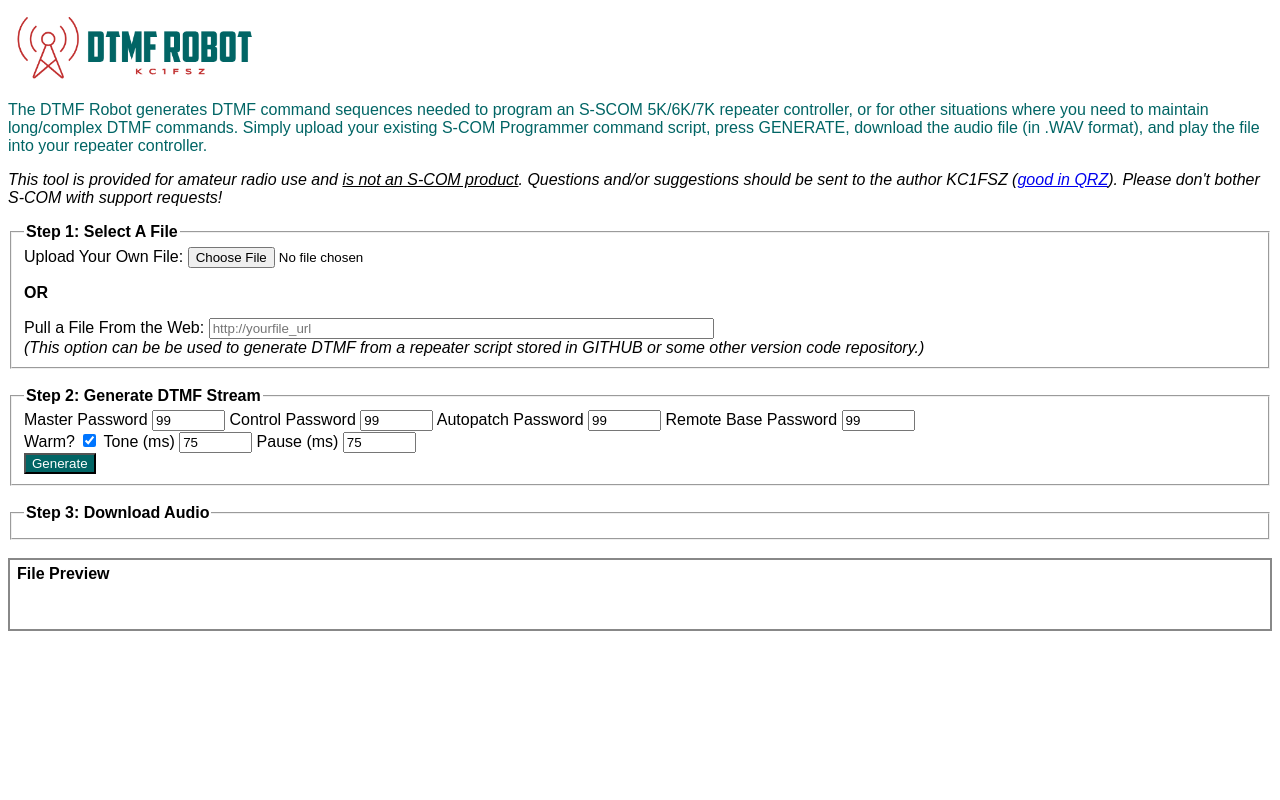
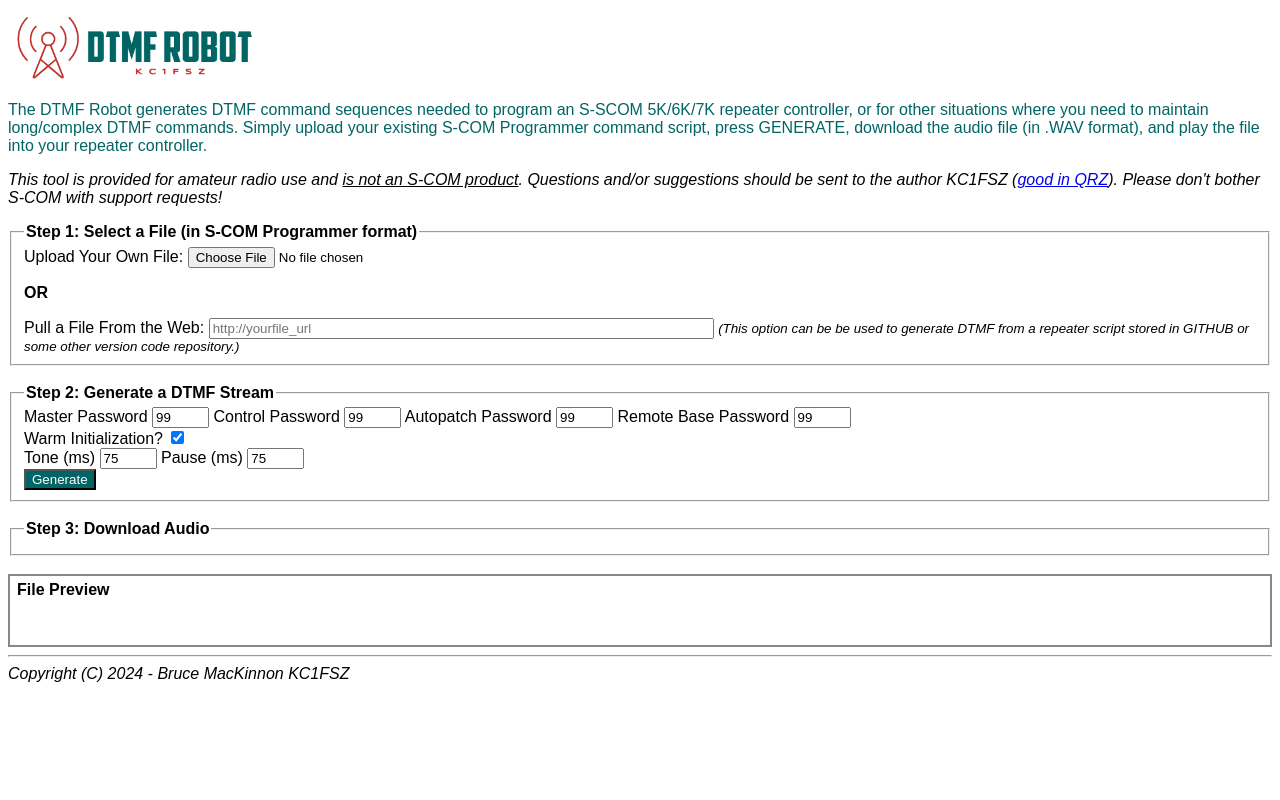
Before and after one commit to brucemack/dmtwft, a FastAPI app: page /robot in a window 1280 px wide. Run offline with FastAPI, Linux system fonts and the light colour scheme.

Commit message:
Cosmetic cleanup

```diff
--- a/www/assets/index.css
+++ b/www/assets/index.css
@@ -1,5 +1,6 @@
 BODY {
     font-family: sans-serif;
+    background-color: white;
 }
 
 LEGEND {
--- a/www/templates/index.html
+++ b/www/templates/index.html
@@ -16,7 +16,7 @@
         <p class="disclaimer">This tool is provided for amateur radio use and <u>is not an S-COM product</u>.  Questions and/or
 suggestions should be sent to the author KC1FSZ (<a href="https://www.qrz.com/db/kc1fsz">good in QRZ</a>).  Please don't bother S-COM with support requests!</p>
         <fieldset>
-            <legend>Step 1: Select A File</legend>
+            <legend>Step 1: Select a File (in S-COM Programmer format)</legend>
             <form id="form_1a" method="post" action="robot-form-1a" enctype="multipart/form-data">
                 <label for="upload_file">Upload Your Own File:</label>
                 <input id="upload_file" name="upload_file" type="file" title=" "/>
@@ -26,30 +26,30 @@
                 <label for="url_file">Pull a File From the Web:</label>
                 <input id="url_file" name="url_file" type="text" placeholder="http://yourfile_url"
                     value="{{ url_file }}" size="60"/>
-                <br/>
-                <i>(This option can be be used to generate DTMF from a repeater script stored in GITHUB or some other
-version code repository.)</i>
+                <i><small>(This option can be be used to generate DTMF from a repeater script stored in GITHUB or some other
+version code repository.)</small></i>
             </form>
         </fieldset>
         <br/>
         <form id="form_2" method="post" action="robot-form-2">
             <fieldset>
-                <legend>Step 2: Generate DTMF Stream</legend>
+                <legend>Step 2: Generate a DTMF Stream</legend>
                 <label for="mpw">Master Password</label>
-                <input type="text" value="{{mpw}}" id="mpw" name="mpw" size="6"/>
+                <input type="text" value="{{mpw}}" id="mpw" name="mpw" size="4"/>
                 <label for="cpw">Control Password</label>
-                <input type="text" value="{{cpw}}" id="cpw" name="cpw" size="6"/>
+                <input type="text" value="{{cpw}}" id="cpw" name="cpw" size="4"/>
                 <label for="cpw">Autopatch Password</label>
-                <input type="text" value="{{apw}}" id="apw" name="apw" size="6"/>
+                <input type="text" value="{{apw}}" id="apw" name="apw" size="4"/>
                 <label for="cpw">Remote Base Password</label>
-                <input type="text" value="{{rbpw}}" id="rbpw" name="rbpw" size="6"/>
+                <input type="text" value="{{rbpw}}" id="rbpw" name="rbpw" size="4"/>
                 <br/>
-                <label for="warminit">Warm?</label>
+                <label for="warminit">Warm Initialization?</label>
                 <input type="checkbox" {{ "checked" if warminit == "on" }} id="warminit" name="warminit"/>
+                <br/>
                 <label for="tone_dur">Tone (ms)</label>
-                <input type="text" value="{{tone_dur}}" id="tone_dur" name="tone_dur" size="6"/>
+                <input type="text" value="{{tone_dur}}" id="tone_dur" name="tone_dur" size="4"/>
                 <label for="gap_dur">Pause (ms)</label>
-                <input type="text" value="{{gap_dur}}" id="gap_dur" name="gap_dur" size="6"/>
+                <input type="text" value="{{gap_dur}}" id="gap_dur" name="gap_dur" size="4"/>
                 <br/>
                 <input class="generate-button" type="submit" value="Generate" onclick="show_spinner()"/>
             </fieldset>
@@ -84,6 +84,8 @@
 {{ contents }}
 </pre>
         </div>
+        <hr/>
+        <i>Copyright (C) 2024 - Bruce MacKinnon KC1FSZ</i>
     </body>
     <script src="assets/index.js"></script>
 </html>
```
